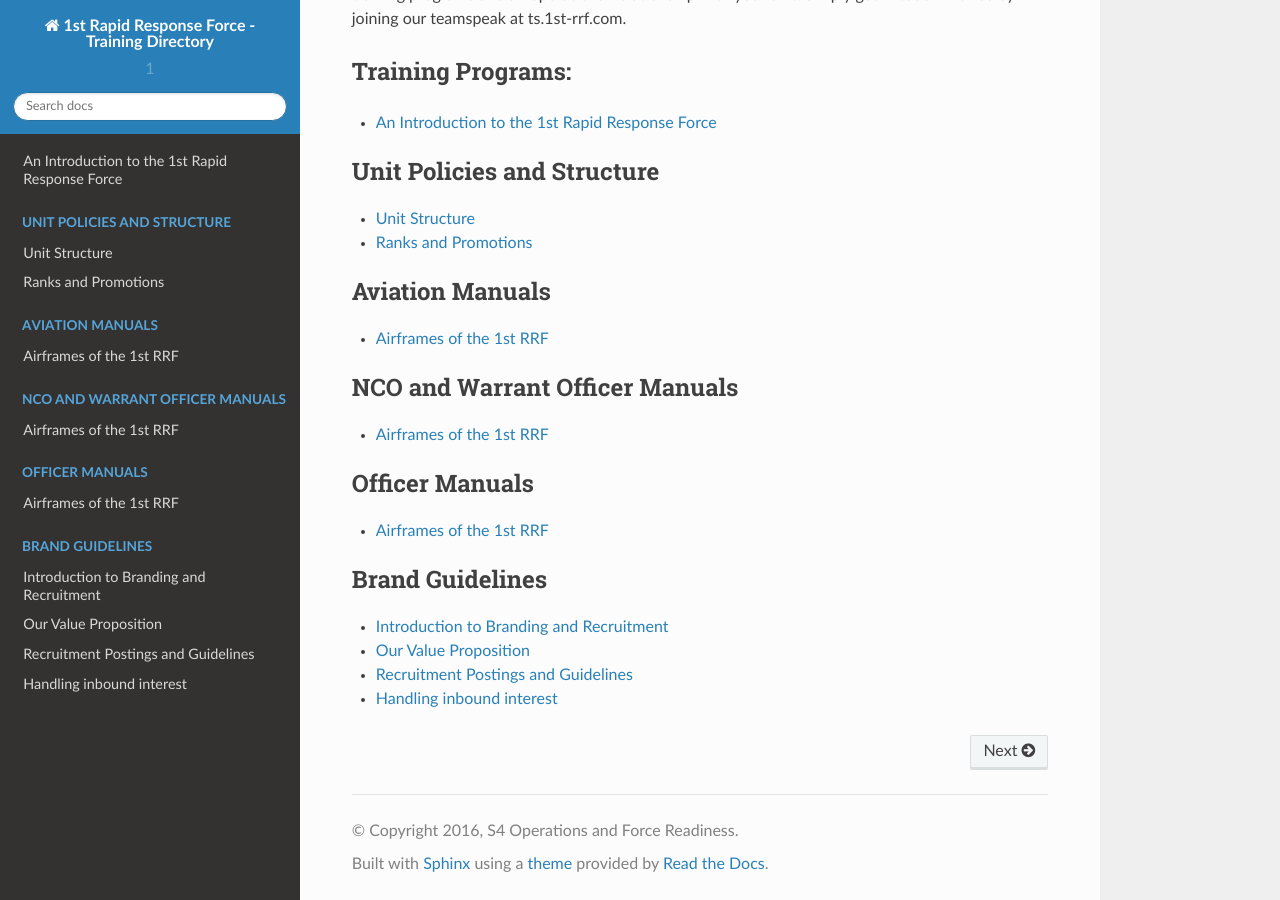
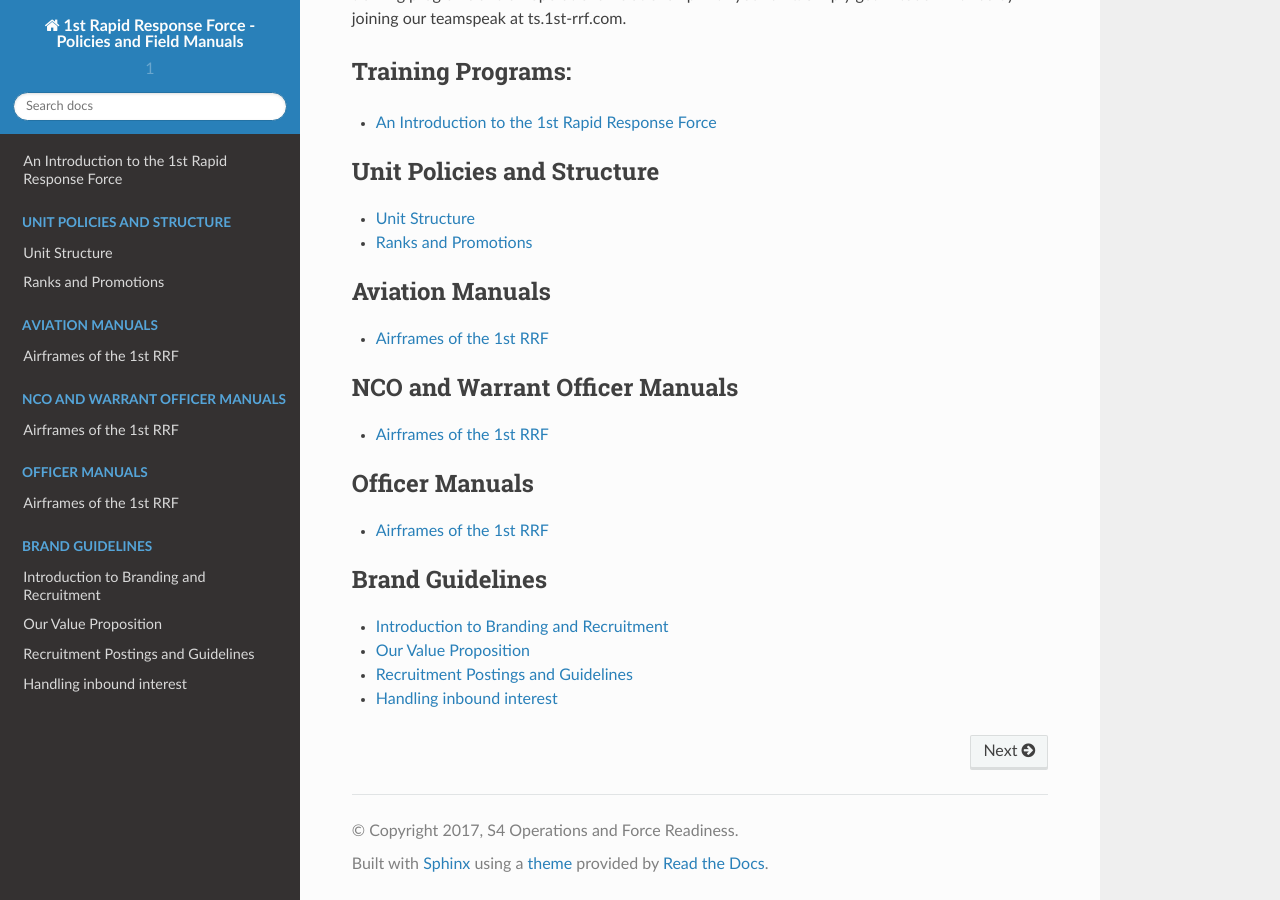
Before and after one commit to 1st-rapid-response-force/Training-Programs, a Sphinx documentation site: the page built from docs/source/index.rst, in a window 1280 px wide and 900 px high, scrolled down 806 px. Built offline with Sphinx 7.4.7 and the Read the Docs theme 2.0.0, drawn with Linux system fonts in a browser that asks for light colours; formulas are drawn with MathJax 3; pages that are not in the unit, such as notebooks, are missing from menus.

Commit message:
Update config and copyright

```diff
--- a/docs/source/conf.py
+++ b/docs/source/conf.py
@@ -46,8 +46,8 @@ source_suffix = '.rst'
 master_doc = 'index'
 
 # General information about the project.
-project = u'1st Rapid Response Force - Training Directory'
-copyright = u'2016, S4 Operations and Force Readiness'
+project = u'1st Rapid Response Force - Policies and Field Manuals'
+copyright = u'2017, S4 Operations and Force Readiness'
 
 # The version info for the project you're documenting, acts as replacement for
 # |version| and |release|, also used in various other places throughout the
@@ -271,7 +271,7 @@ texinfo_documents = [
 epub_title = u'1st Rapid Response Force - Training Directory'
 epub_author = u'S4 Operations and Force Readiness'
 epub_publisher = u'S4 Operations and Force Readiness'
-epub_copyright = u'2016, S4 Operations and Force Readiness'
+epub_copyright = u'2017, S4 Operations and Force Readiness'
 
 # The basename for the epub file. It defaults to the project name.
 #epub_basename = u'1st Rapid Response Force - Training Directory'
```
